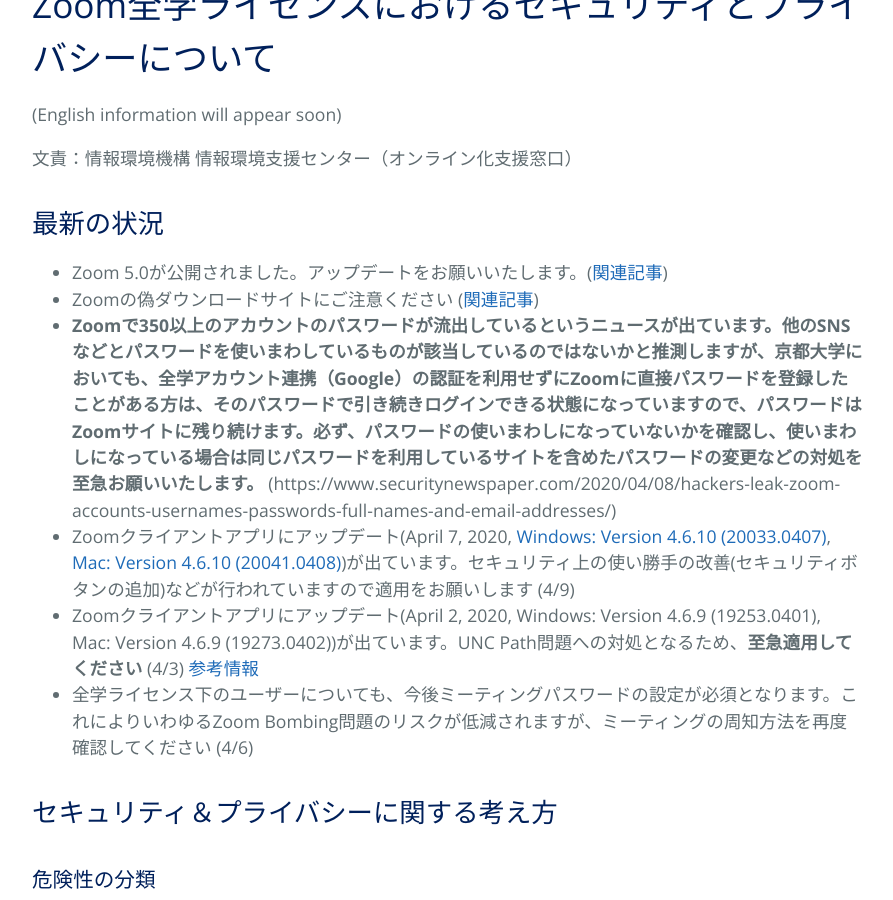
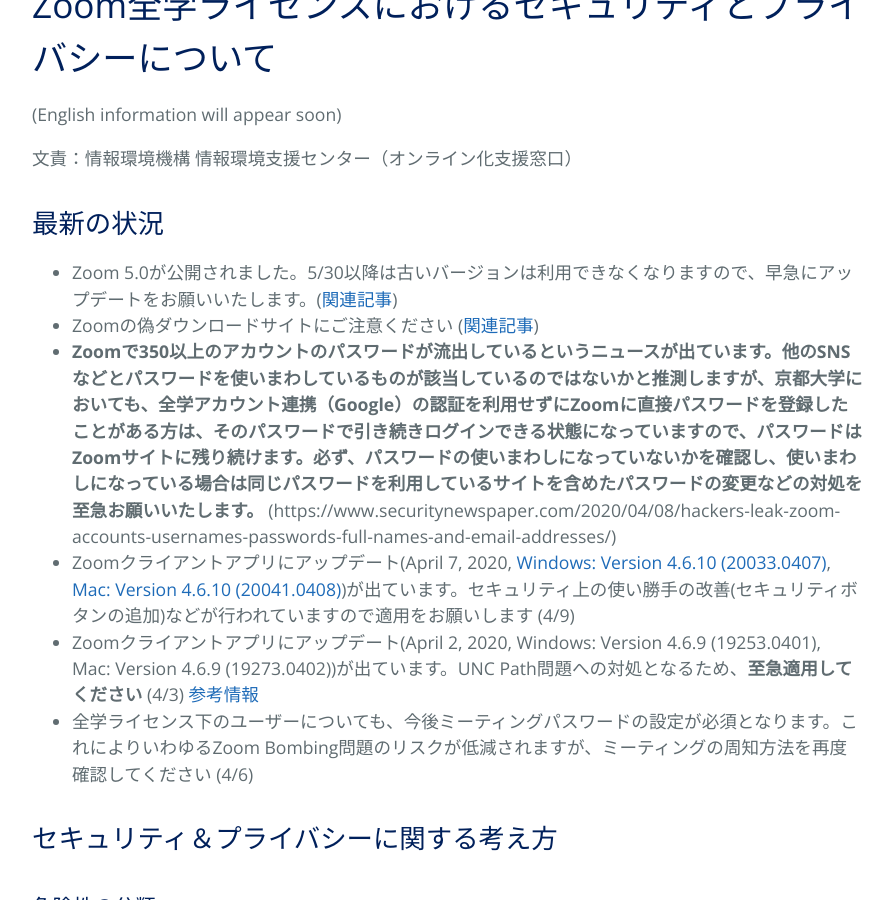
Before and after one commit to kyoto-u/online-edu, a Jekyll site: the page built from zoom-security.md, in a window 1280 px wide and 900 px high, scrolled down 426 px. Shown: the whole window, without its empty margins (192-1085 px from the left). Built offline with Jekyll 4.4.1, drawn with Linux system fonts in a browser that asks for light colours.

Commit message:
Update zoom-security.md

```diff
--- a/zoom-security.md
+++ b/zoom-security.md
@@ -9,7 +9,7 @@ title: オンラインミーティングサービス(Zoom全学ライセンス)
 
 ## 最新の状況
 
-- Zoom 5.0が公開されました。アップデートをお願いいたします。([関連記事](https://japan.cnet.com/article/35152855/))
+- Zoom 5.0が公開されました。5/30以降は古いバージョンは利用できなくなりますので、早急にアップデートをお願いいたします。([関連記事](https://japan.cnet.com/article/35152855/))
 - Zoomの偽ダウンロードサイトにご注意ください ([関連記事](https://www.itmedia.co.jp/news/articles/2004/24/news115.html))
 - **Zoomで350以上のアカウントのパスワードが流出しているというニュースが出ています。他のSNSなどとパスワードを使いまわしているものが該当しているのではないかと推測しますが、京都大学においても、全学アカウント連携（Google）の認証を利用せずにZoomに直接パスワードを登録したことがある方は、そのパスワードで引き続きログインできる状態になっていますので、パスワードはZoomサイトに残り続けます。必ず、パスワードの使いまわしになっていないかを確認し、使いまわしになっている場合は同じパスワードを利用しているサイトを含めたパスワードの変更などの対処を至急お願いいたします。**
  (https://www.securitynewspaper.com/2020/04/08/hackers-leak-zoom-accounts-usernames-passwords-full-names-and-email-addresses/)
```
